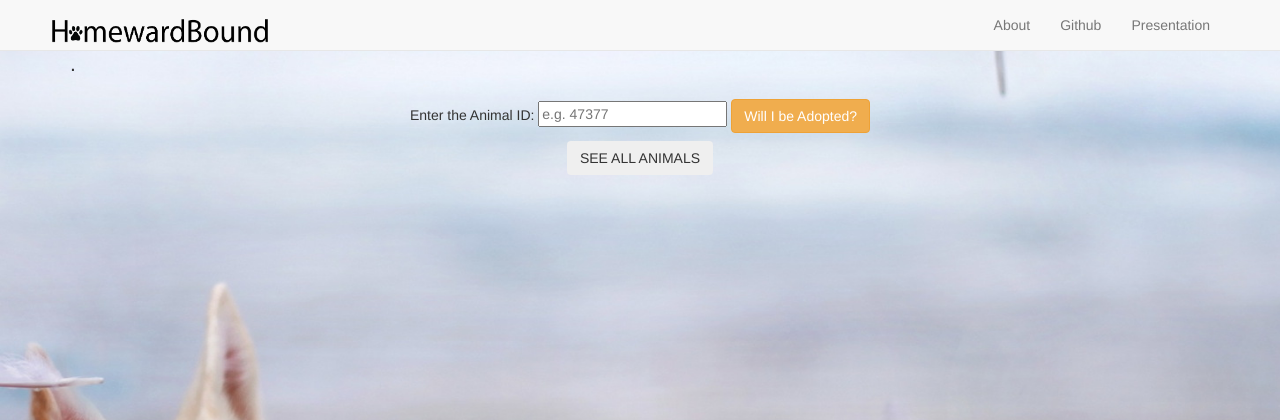
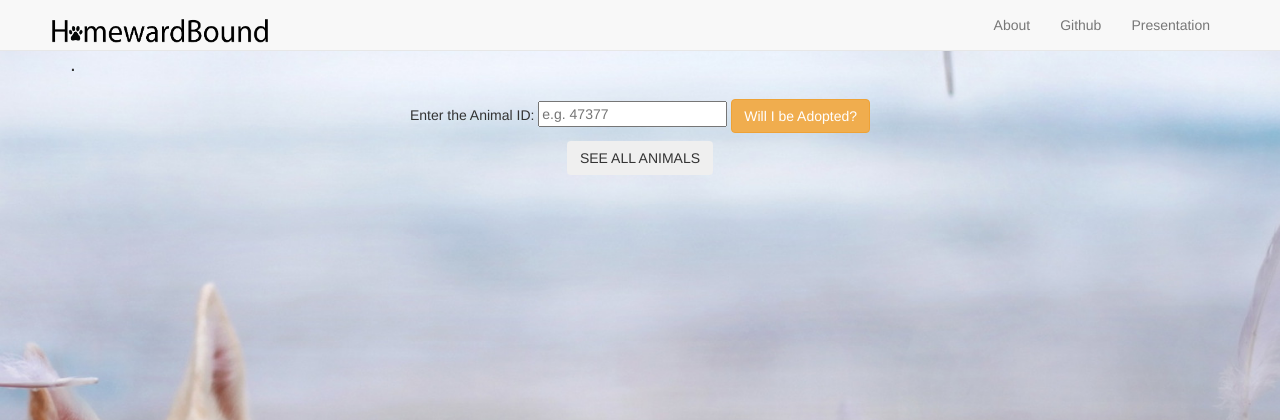
Before and after one commit to lijenniferx/HomewardBound, a Flask app: page /home in a window 1280 px wide. Shown: the top 420 px of the page. Run offline with Flask 2, Linux system fonts and the light colour scheme; some libraries are stand-ins or nearby versions.

Commit message:
make screen compatible with apple TV

```diff
--- a/FrontEnd/app/templates/error.html
+++ b/FrontEnd/app/templates/error.html
@@ -26,7 +26,7 @@
   <body>
     <style type="text/css">
       body { background-image: url(static/PetPics/background.jpg);
-        background-size: 1350px 820px;
+        background-size: 100% 820px;
       background-repeat:no-repeatdisplay:compact;}
     </style>
     <div class="navbar navbar-default navbar-fixed-top" role="navigation">
--- a/FrontEnd/app/templates/home.html
+++ b/FrontEnd/app/templates/home.html
@@ -26,7 +26,7 @@
   <body>
     <style type="text/css">
       body { background-image: url(static/PetPics/background.jpg);
-        background-size: 1350px 820px;
+        background-size: 100% 820px;
       background-repeat:no-repeatdisplay:compact;}
     </style>
     <div class="navbar navbar-default navbar-fixed-top" role="navigation">
--- a/FrontEnd/app/templates/presentation.html
+++ b/FrontEnd/app/templates/presentation.html
@@ -72,8 +72,8 @@
             <div class="row">
                 <div class="col-lg-12">
                     <h4>By Jennifer Li</h4>
-                    <object height="50" width="100" data="static/PetPics/Traditional American Song - Oh Susanna.mp3"></object>
-
+<!--                     <object height="50" width="100" data="static/PetPics/Traditional American Song - Oh Susanna.mp3"></object>
+ -->
                 </div>
             </div>
         </footer>
```
